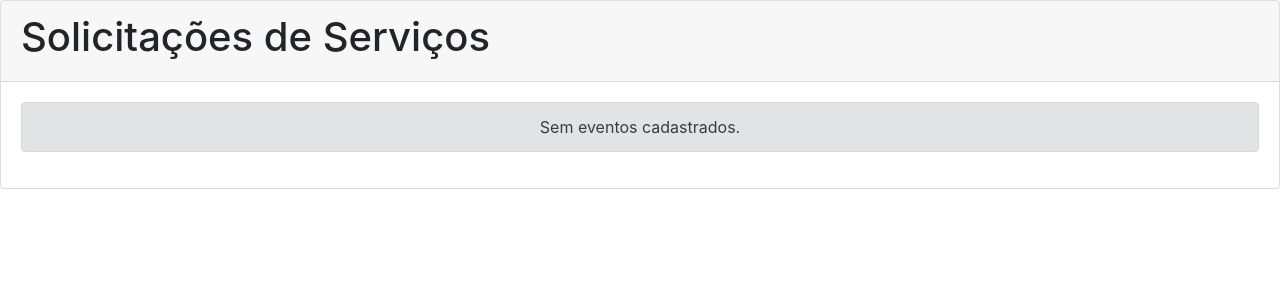
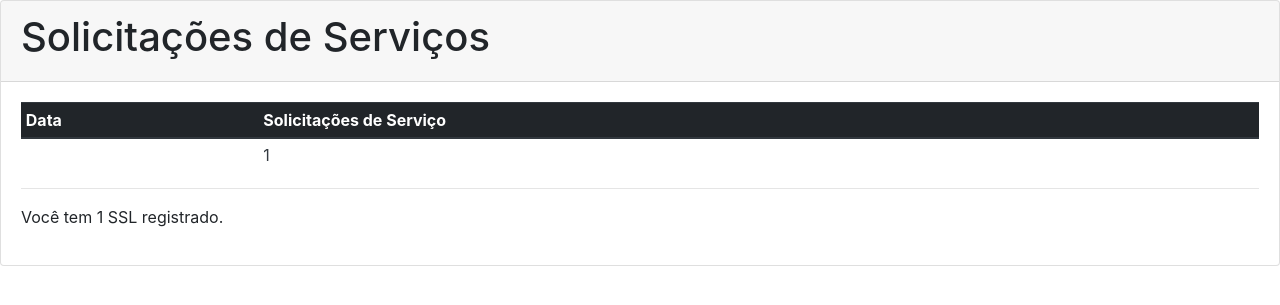
Before and after one commit to Andrimarciely/pythonProject, a Django app: page / in a window 1280 px wide. Shown: the part 56-361 px from the top of the page. Run offline with Django 4.2, Linux system fonts and the light colour scheme; tables that the repository leaves empty hold one stand-in row (values such as "Sample post"); some libraries are stand-ins or nearby versions.

Commit message:
fix - listagem de solicitacao de servico

```diff
--- a/dados/templates/show.html
+++ b/dados/templates/show.html
@@ -9,12 +9,12 @@
                     <div class="align-self-center text-center">
                         <strong>{{ solicitacao_de_servico.date|date:"l" }}</strong>
                         <h1 class="display-4">{{ solicitacao_de_servico.date.day }}</h1>
-    		    {{ solicitacao_de_servico.date|date:"d/m/Y" }}
+                            {{ solicitacao_de_servico.date|date:"d/m/Y" }}
                     </div>
                 </div>
                 <div class="card-body">
                     <h1>Solicitação de Serviço <small>N&ordm;{{ solicitacao_de_servico.id }}</small></h1>
-                    <div role="alert" class="d-flex alert {% if event.priority == '1' %} alert-success{% elif event.priority == '2' %} alert-warning{% elif event.priority == '3' %} alert-danger{% else %} alert-secondary{% endif %}">
+                    <div role="alert" class="d-flex alert {% if solicitacao_de_servico.prioridade == '1' %} alert-success{% elif solicitacao_de_servico.prioridade == '2' %} alert-warning{% elif solicitacao_de_servico.prioridade == '3' %} alert-danger{% else %} alert-secondary{% endif %}">
                         <div class="p-2 text-truncate">
                             {{ solicitacao_de_servico.solicitacao_de_servico }}
                         </div>
--- a/dados/templates/solicitacoes_de_servicos.html
+++ b/dados/templates/solicitacoes_de_servicos.html
@@ -9,7 +9,7 @@
             <h1>Solicitações de Serviços</h1>
         </div>
         <div class="card-body">
-            {% if solicitacao_de_servico|length > 0 %}
+            {% if solicitacoes_de_servicos|length > 0 %}
             <table class="table table-sm table-responsive-sm">
                 <thead class="thead-dark">
                 <tr>
@@ -21,20 +21,20 @@
                 {% for solicitacao_de_servico in solicitacoes_de_servicos %}
                 <tr class="{% if solicitacao_de_servico.prioridade == '1' %} table-success{% elif event.priority == '2' %} table-warning{% elif event.priority == '3' %} table-danger{% else %} table-default{% endif %}">
                     <td><a class="text-dark"
-                           href="{% url 'agenda-events-day' event.date.year event.date.month event.date.day %}">
+                           href="{% url 'solicitacao-de-servico-day' solicitacao_de_servico.data_de_entrega_do_relatorio.year solicitacao_de_servico.data_de_entrega_do_relatorio.month solicitacao_de_servico.data_de_entrega_do_relatorio.day %}">
                         {{ event.date|date:"d-m-Y" }}</a></td>
                     <td class="text-truncate">
-                        <a class="text-dark" href="{% url 'agenda-events-show' event.id %}">{{ event.event }}</a>
+                        <a class="text-dark" href="{% url 'solicitacao-de-servico-show' solicitacao_de_servico.id %}">{{ solicitacao_de_servico.id }}</a>
                     </td>
                 </tr>
                 {% endfor %}
                 </tbody>
             </table>
             <hr/>
-            <p>Você tem {{ events|length }} evento{{ events|pluralize }} registrado{{ events|pluralize }}.</p>
+            <p>Você tem {{ solicitacoes_de_servicos|length }} SSL{{ solicitacoes_de_servicos|pluralize }} registrado{{ solicitacoes_de_servicos|pluralize }}.</p>
             {% else %}
             <div class="alert alert-secondary text-center">
-                Sem eventos cadastrados.
+                Sem solicitações de serviços cadastrados.
             </div>
             {% endif %}
         </div>
--- a/dados/urls.py
+++ b/dados/urls.py
@@ -3,6 +3,6 @@ from . import views
 
 urlpatterns = [
     path('', views.index, name='solicitacoes-de-servicos-all'),
- #   path('<int:id>', views.show, name='asolicitacao-de-servico-show'),
- #   path('<int:year>/<int:month>/<int:day>', views.day, name='solicitacao-de-servico-day'),
+    path('<int:id>', views.show, name='solicitacao-de-servico-show'),
+    path('<int:year>/<int:month>/<int:day>', views.day, name='solicitacao-de-servico-day'),
     ]
--- a/dados/views.py
+++ b/dados/views.py
@@ -1,17 +1,35 @@
 from django.shortcuts import render
 from django.http import HttpResponse
 from .models import SolicitacaoDeServico
+
 
 def index(request):
     """Exibe todas as solicitações de serviços consolidados em uma única página. Não recebe parâmetros"""
     context = {
         'solicitacoes_de_servicos': SolicitacaoDeServico.objects.order_by('data_de_entrega_do_relatorio', 'prioridade'),
     }
-    return render(request,'solicitacoes_de_servicos.html', context)
+    return render(request, 'solicitacoes_de_servicos.html', context)
+
 
 def show(request, id):
     """Visualização de um determinado evento, recebe o 'id' do evento."""
     context = {
-            'event': SolicitacaoDeServico.objects.get(id=id),
-            }
+        'solicitacoes_de_servicos': SolicitacaoDeServico.objects.get(id=id),
+    }
     return render(request, 'show.html', context)
+
+
+def day(request, year, month, day):
+    """Visualização dos eventos de um determinado dia, recebe a data em
+    formato ano/mês/dia como parâmtro."""
+    #
+    day = datetime(year, month, day)
+    context = {
+        'today': localdate(),
+        'day': day,
+        'previous': day - timedelta(days=1),
+        'next': day + timedelta(days=1),
+        'solicitacoes_de_servicos': SolicitacaoDeServico.objects.filter(
+            date="{:%Y-%m-%d}".format(day)).order_by('-priority', 'solicitacoes_de_servicos')
+    }
+    return render(request, 'day.html', context)
```
